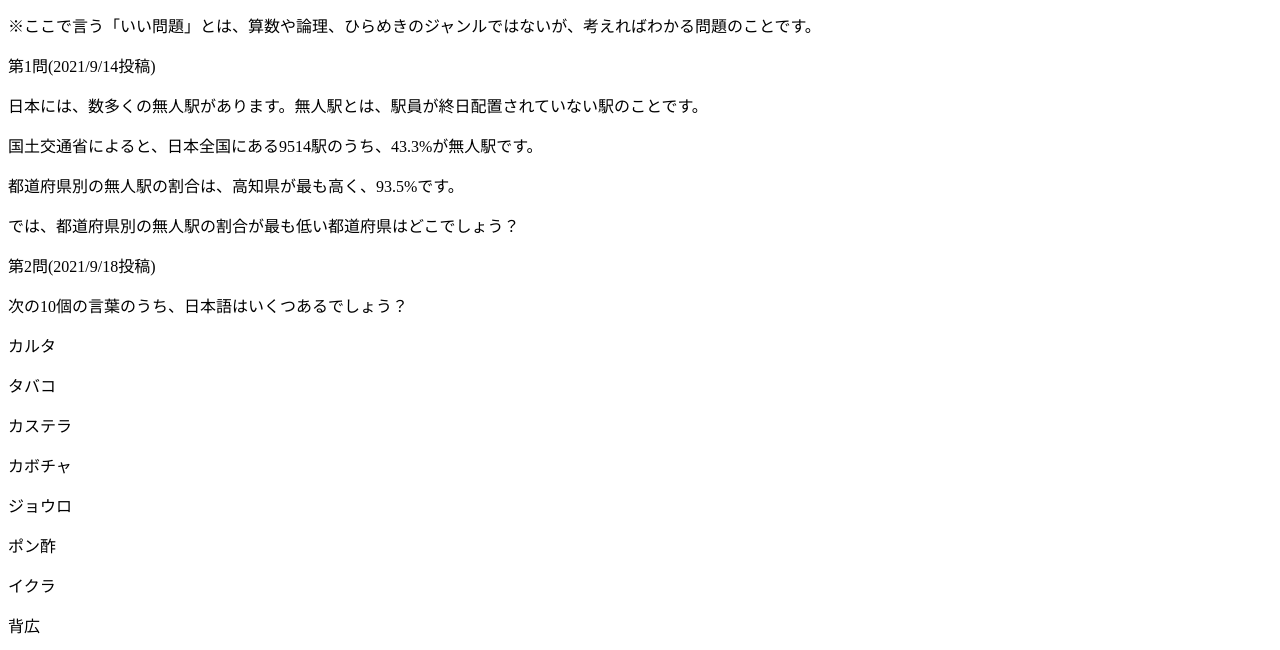
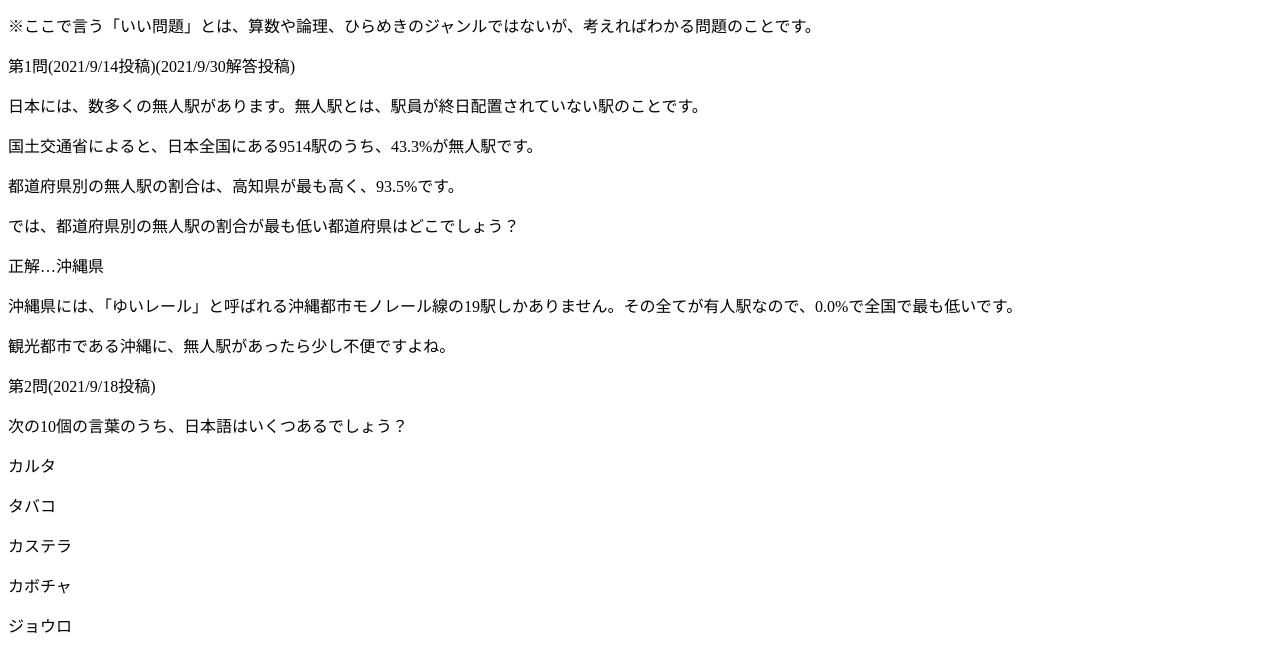
Before and after one commit to TATUpaisen/emondai, a plain HTML site: page index.html in a window 1280 px wide. Shown: the part 150-800 px from the top of the page. Drawn offline with Linux system fonts and the light colour scheme.

Commit message:
Update index.html

```diff
--- a/index.html
+++ b/index.html
@@ -16,7 +16,7 @@
     <p>
       ※ここで言う「いい問題」とは、算数や論理、ひらめきのジャンルではないが、考えればわかる問題のことです。
     <p>
-      第1問(2021/9/14投稿)
+      第1問(2021/9/14投稿)(2021/9/30解答投稿)
     </p>
     <p>
       日本には、数多くの無人駅があります。無人駅とは、駅員が終日配置されていない駅のことです。
@@ -30,8 +30,15 @@
     <p>
       では、都道府県別の無人駅の割合が最も低い都道府県はどこでしょう？
     </p>
-    <p></p>
     <p>
+      正解…沖縄県
+    </p>
+    <p>
+      沖縄県には、「ゆいレール」と呼ばれる沖縄都市モノレール線の19駅しかありません。その全てが有人駅なので、0.0%で全国で最も低いです。
+    </p>
+    <p>
+      観光都市である沖縄に、無人駅があったら少し不便ですよね。
+    </p>
       第2問(2021/9/18投稿)
     </p>
     <p>
```
